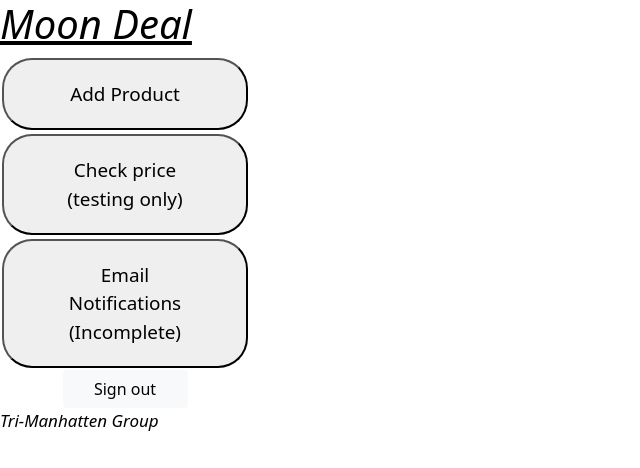
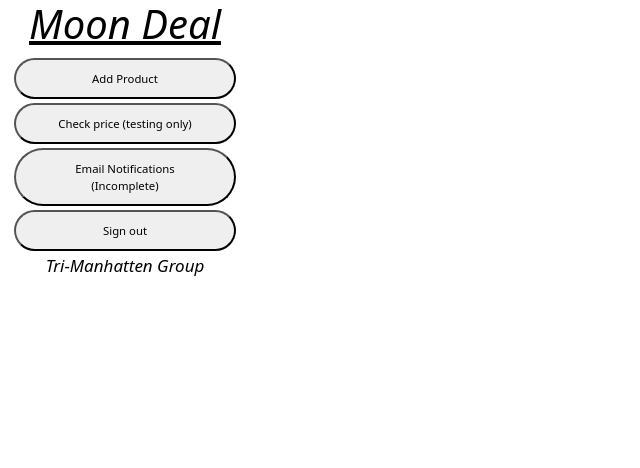
Before and after one commit to elyskrie21/Cpre186-Extension, a browser extension: page background.html in a window 1280 px wide. Shown: the whole page, without its empty margins (0-640 px from the left). Drawn offline with nearby package versions, Linux system fonts and the light colour scheme; sample sign-in values are in the browser's storage.

Commit message:
Changed button design in popup.css and rewrote part of background.html

```diff
--- a/background.html
+++ b/background.html
@@ -29,7 +29,7 @@
     />
   </head>
   <body>
-    <div class="container"></div>
+    <div class="container">
         <div class="header">
             <h1><i>Moon Deal</i></h1>
         </div>
@@ -46,11 +46,10 @@
                 Email Notifications (Incomplete)
             </button>
 
-        <div class="text-center d-grid gap-2 col-6 mx-auto">
-            <button type="submit" class="btn btn-light" id="signoutButton">
+            <button type="submit" class="button" id="signoutButton">
                 Sign out
             </button>
-        </div>
+
         </div>
 
         <div class="footer">
--- a/style/popup.css
+++ b/style/popup.css
@@ -18,7 +18,7 @@
 .header {
     color: black;
     text-decoration: underline;
-    font-size: 19;
+    font-size: 35;
 }
 .buttons {
     display: flex;
@@ -26,8 +26,8 @@
 }
 .button {
     text-decoration: none;
-    padding: 20px 50px;
-    font-size: 0.5cm;
+    padding: 10px 25px;
+    font-size: 0.3cm;
     position: relative;
     margin: 2px;
 
@@ -54,28 +54,6 @@
     box-shadow: 10px -10px 25px 0 rgba(143, 64, 248, 0.5), -10px 10px 25px 0 rgba(39, 200, 255, 0.5);
 }
 
-/* .addProduct {
-    border-radius: 10px;
-    color: black;
-}
-.checkPrice {
-    width: 200;
-    height: 50;
-    border-radius: 10px;
-    padding-bottom: 5px;
-    color: black;
-    font-size: 15;
-    font-family: 'Lobster', cursive;
-}
-.emailListing {
-    width: 200;
-    height: 50;
-    border-radius: 10px;
-    padding-bottom: 5px;
-    color: black;
-    font-size: 15;
-    font-family: 'Lobster', cursive;
-} */
 .footer {
     color: black;
     font-size: 17px;
```
